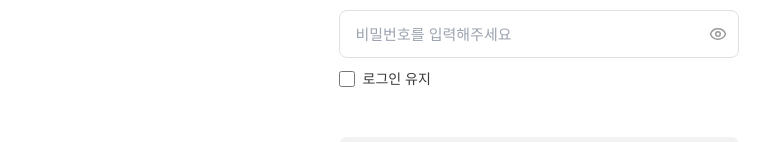
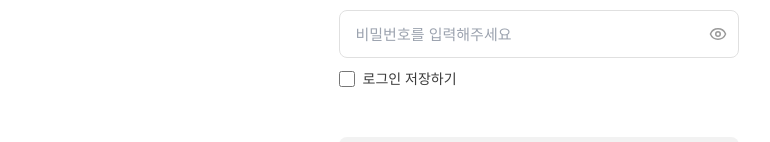
Before and after one commit to jiwone73/beauty-and-job, a Next.js app: page /login/email in a window 1280 px wide. Shown: the part 347-489 px from the top of the page, without its empty margins (94-864 px from the left). Built offline with nearby package versions, Linux system fonts and the light colour scheme; no server answers; a web font is replaced by a local one.

Commit message:
체크박스 문구를 '로그인 저장하기'로 바꾼다
Co-Authored-By: Claude Opus 5 <noreply@anthropic.com>

```diff
--- a/app/company/login/page.tsx
+++ b/app/company/login/page.tsx
@@ -114,7 +114,7 @@ export default function CompanyLoginPage() {
                 onChange={(e) => setKeepLogin(e.target.checked)}
                 className="w-4 h-4 accent-[#5f0080]"
               />
-              로그인 유지
+              로그인 저장하기
             </label>
           </div>
           {/* 에러 메시지 */}
--- a/app/login/email/page.tsx
+++ b/app/login/email/page.tsx
@@ -160,7 +160,7 @@ export default function LoginEmailPage() {
                 onChange={(e) => setKeepLogin(e.target.checked)}
                 className="w-4 h-4 accent-[#5f0080]"
               />
-              로그인 유지
+              로그인 저장하기
             </label>
           </div>
 
```
